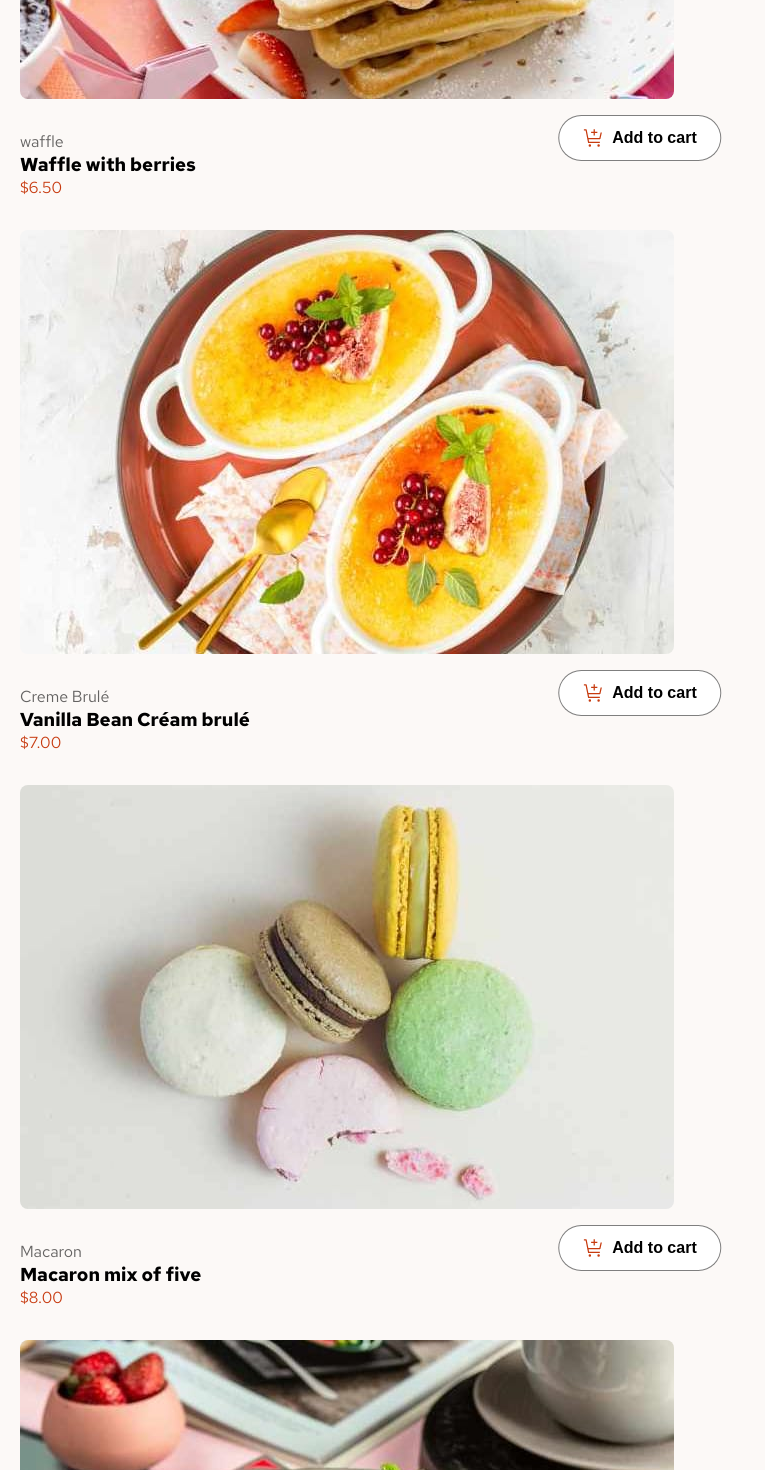
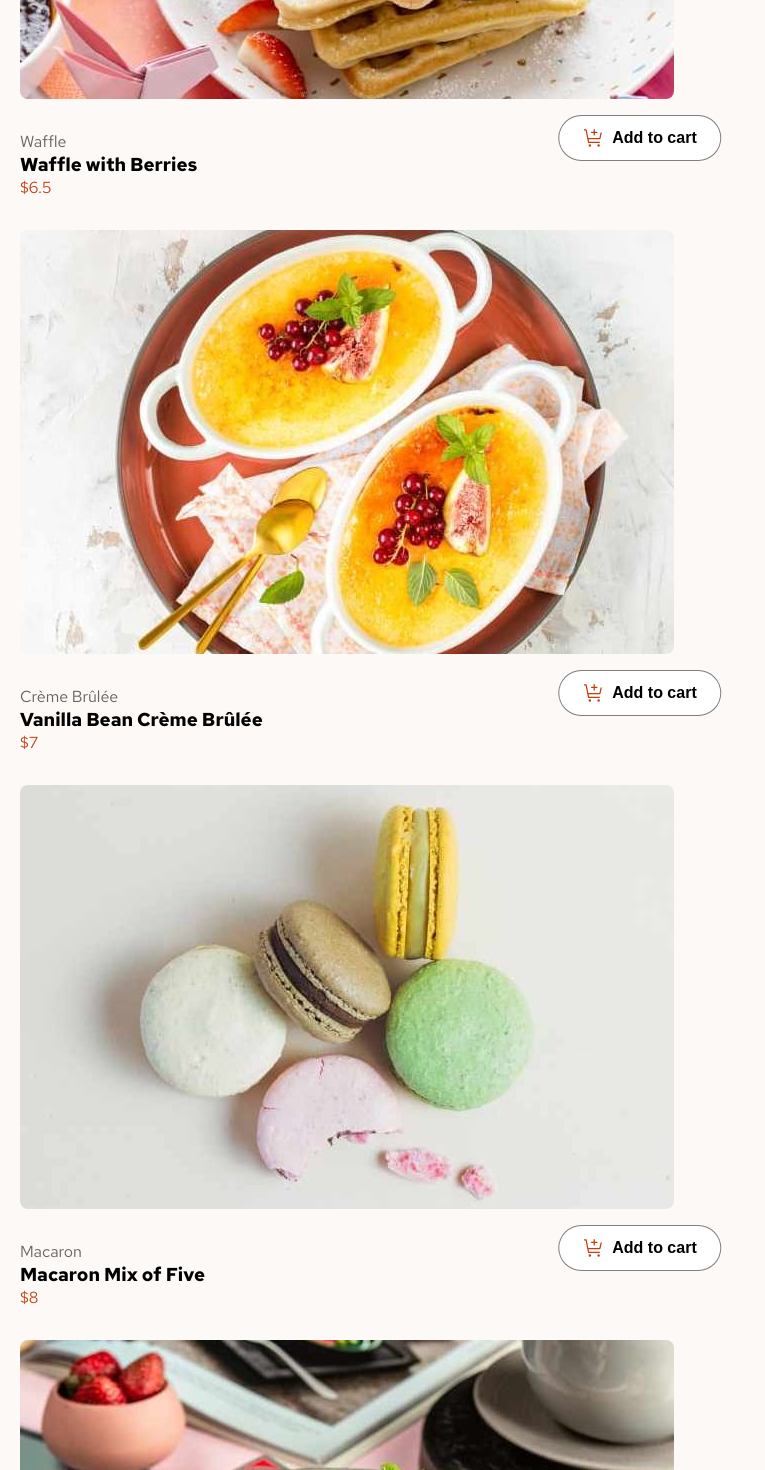
Before and after one commit to Medido1/Frontend-Mentor-Product-list-with-cart, a React (Vite) app: page / in a window 1280 px wide. Shown: the part 420-1890 px from the top of the page, without its empty margins (0-765 px from the left). Built offline with nearby package versions, Linux system fonts and the light colour scheme.

Commit message:
Fix img src not working from data.json

```diff
--- a/src/components/Dessert.jsx
+++ b/src/components/Dessert.jsx
@@ -4,10 +4,9 @@ import incrementIcon from '../assets/images/icon-increment-quantity.svg';
 import decrementIcon from '../assets/images/icon-decrement-quantity.svg';
 
 export default function Dessert(
-  {imgSrc, dessertType, dessertName, price, itemCount, setItemCount, setTotalCount}
+  {imgSrc, category, dessertName, price, itemCount, setItemCount, setTotalCount}
 ) {
   const [clicked, setIsClicked] = useState(false);
-
   function incrementCount() {
     setItemCount(count => count + 1);
     setTotalCount(totalCount => totalCount + 1);
@@ -26,7 +25,7 @@ export default function Dessert(
   return (
     <div className="dessert">
       <div className="img_container">
-        <img src={imgSrc} alt={dessertType} className='dessert_img'/>
+        <img src={imgSrc} alt={category} className='dessert_img'/>
         {!clicked &&
           <button className='add_to_cart_btn' onClick={handleClick}>
             <img src={addToCart} alt='cart icon'/>
@@ -50,9 +49,9 @@ export default function Dessert(
         }
       </div>
       <div className="info_container">
-        <p>{dessertType}</p>
+        <p>{category}</p>
         <h3>{dessertName}</h3>
-        <div className="price">{price}</div>
+        <div className="price">${price}</div>
       </div>
     </div>
   )
--- a/src/components/DessertsMenu.jsx
+++ b/src/components/DessertsMenu.jsx
@@ -1,64 +1,19 @@
-import React, { useState } from 'react';
+import React from 'react';
 import '../styles/DessertsMenu.css';
 import Dessert from './Dessert';
-import waffle from '../assets/images/image-waffle-mobile.jpg';
-import cremeBrulé from '../assets/images/image-creme-brulee-mobile.jpg';
-import macaron from '../assets/images/image-macaron-mobile.jpg';
-import tiramisu from '../assets/images/image-tiramisu-mobile.jpg';
-import baklavaMobile from '../assets/images/image-baklava-mobile.jpg';
-import pieMobile from '../assets/images/image-meringue-mobile.jpg';
-import cakeMobile from '../assets/images/image-cake-mobile.jpg';
-import brownieMobie from '../assets/images/image-brownie-mobile.jpg';
-import pannaCottaMobile from '../assets/images/image-panna-cotta-mobile.jpg';
 
 export default function DessertsMenu({itemCount, setItemCount, setTotalCount, data}) {
   return (
-    <div className="desserts_menu">
-      <Dessert
-        imgSrc={waffle} dessertType="waffle" dessertName="Waffle with berries"
-        price="$6.50" itemCount={itemCount} setItemCount={setItemCount}
-        setTotalCount={setTotalCount}
-      />
-      <Dessert
-        imgSrc={cremeBrulé} dessertType="Creme Brulé" dessertName="Vanilla Bean Créam brulé"
-        price="$7.00" itemCount={itemCount} setItemCount={setItemCount}
-        setTotalCount={setTotalCount}
-      />
-      <Dessert
-        imgSrc={macaron} dessertType="Macaron" dessertName="Macaron mix of five"
-        price="$8.00" itemCount={itemCount} setItemCount={setItemCount}
-        setTotalCount={setTotalCount}
-      />
-      <Dessert
-        imgSrc={tiramisu} dessertType="Tiramisu" dessertName="Classic Tiramisu"
-        price="$5.50" itemCount={itemCount} setItemCount={setItemCount}
-        setTotalCount={setTotalCount}
-      />
-      <Dessert
-        imgSrc={baklavaMobile} dessertType="Baklava" dessertName="Pistachio Baklava"
-        price="$4.00" itemCount={itemCount} setItemCount={setItemCount}
-        setTotalCount={setTotalCount}
-      />
-      <Dessert
-        imgSrc={pieMobile} dessertType="Pie" dessertName="Lemon Meringie Pie"
-        price="$5.00" itemCount={itemCount} setItemCount={setItemCount}
-        setTotalCount={setTotalCount}
-      />
-      <Dessert
-        imgSrc={cakeMobile} dessertType="Cake" dessertName="Red Velvet Cake"
-        price="$4.50" itemCount={itemCount} setItemCount={setItemCount}
-        setTotalCount={setTotalCount}
-      />
-      <Dessert
-        imgSrc={brownieMobie} dessertType="Brownie" dessertName="Salted Caramel Brownie"
-        price="$5.50" itemCount={itemCount} setItemCount={setItemCount}
-        setTotalCount={setTotalCount}
-      />
-      <Dessert
-        imgSrc={pannaCottaMobile} dessertType="Panna Cotta" dessertName="Vanilla Panna Cotta"
-        price="$6.50" itemCount={itemCount} setItemCount={setItemCount}
-        setTotalCount={setTotalCount}
-      />
-    </div>
+    <ul className="desserts_menu">
+      {data.map((info) => {
+        return <Dessert
+          imgSrc={info.image.mobile} category={info.category}
+          dessertName={info.name} price={info.price}
+          itemCount={itemCount} setItemCount={setItemCount}
+          setTotalCount={setTotalCount} key={info.name}
+          />
+
+      })}
+    </ul>
   )
 }
--- a/src/components/Main.jsx
+++ b/src/components/Main.jsx
@@ -1,7 +1,7 @@
 import React, { useState } from 'react';
 import DessertsMenu from './DessertsMenu';
 import YourCart from './YourCart';
-import data from '../assets/data.json';
+import data from '../data';
 
 export default function Main() {
   const [itemCount, setItemCount] = useState(0);
--- a/src/components/YourCart.jsx
+++ b/src/components/YourCart.jsx
@@ -1,4 +1,4 @@
-import React, { useState } from 'react';
+import React from 'react';
 import emptyCart from '../assets/images/illustration-empty-cart.svg';
 import '../styles/YourCart.css';
 
--- a/src/assets/data.json
+++ b/src/data.js
@@ -1,8 +1,18 @@
-[
+import waffleMobile from './assets/images/image-waffle-mobile.jpg';
+import crémeBruléMobile from './assets/images/image-creme-brulee-mobile.jpg';
+import MacaronMobile from './assets/images/image-macaron-mobile.jpg';
+import TiramisuMobile from './assets/images/image-tiramisu-mobile.jpg';
+import BaklavaMobile from './assets/images/image-baklava-mobile.jpg';
+import PieMobile from './assets/images/image-meringue-mobile.jpg';
+import CakeMobile from './assets/images/image-cake-mobile.jpg';
+import BrownieMobile from './assets/images/image-brownie-mobile.jpg';
+import PannaCottaMobile from './assets/images/image-panna-cotta-mobile.jpg';
+
+const data = [
     {
        "image": {
             "thumbnail": "./assets/images/image-waffle-thumbnail.jpg",
-            "mobile": "./assets/images/image-waffle-mobile.jpg",
+            "mobile": waffleMobile,
             "tablet": "./assets/images/image-waffle-tablet.jpg",
             "desktop": "./assets/images/image-waffle-desktop.jpg"
        },
@@ -13,7 +23,7 @@
     {
         "image": {
             "thumbnail": "./assets/images/image-creme-brulee-thumbnail.jpg",
-            "mobile": "./assets/images/image-creme-brulee-mobile.jpg",
+            "mobile": crémeBruléMobile,
             "tablet": "./assets/images/image-creme-brulee-tablet.jpg",
             "desktop": "./assets/images/image-creme-brulee-desktop.jpg"
         },
@@ -24,7 +34,7 @@
      {
         "image": {
             "thumbnail": "./assets/images/image-macaron-thumbnail.jpg",
-            "mobile": "./assets/images/image-macaron-mobile.jpg",
+            "mobile": MacaronMobile,
             "tablet": "./assets/images/image-macaron-tablet.jpg",
             "desktop": "./assets/images/image-macaron-desktop.jpg"
         },
@@ -35,7 +45,7 @@
      {
         "image": {
             "thumbnail": "./assets/images/image-tiramisu-thumbnail.jpg",
-            "mobile": "./assets/images/image-tiramisu-mobile.jpg",
+            "mobile": TiramisuMobile,
             "tablet": "./assets/images/image-tiramisu-tablet.jpg",
             "desktop": "./assets/images/image-tiramisu-desktop.jpg"
         },
@@ -46,7 +56,7 @@
      {
         "image": {
             "thumbnail": "./assets/images/image-baklava-thumbnail.jpg",
-            "mobile": "./assets/images/image-baklava-mobile.jpg",
+            "mobile": BaklavaMobile ,
             "tablet": "./assets/images/image-baklava-tablet.jpg",
             "desktop": "./assets/images/image-baklava-desktop.jpg"
         },
@@ -57,7 +67,7 @@
      {
         "image": {
             "thumbnail": "./assets/images/image-meringue-thumbnail.jpg",
-            "mobile": "./assets/images/image-meringue-mobile.jpg",
+            "mobile": PieMobile,
             "tablet": "./assets/images/image-meringue-tablet.jpg",
             "desktop": "./assets/images/image-meringue-desktop.jpg"
         },
@@ -68,7 +78,7 @@
      {
         "image": {
             "thumbnail": "./assets/images/image-cake-thumbnail.jpg",
-            "mobile": "./assets/images/image-cake-mobile.jpg",
+            "mobile": CakeMobile,
             "tablet": "./assets/images/image-cake-tablet.jpg",
             "desktop": "./assets/images/image-cake-desktop.jpg"
         },
@@ -79,7 +89,7 @@
      {
         "image": {
             "thumbnail": "./assets/images/image-brownie-thumbnail.jpg",
-            "mobile": "./assets/images/image-brownie-mobile.jpg",
+            "mobile": BrownieMobile,
             "tablet": "./assets/images/image-brownie-tablet.jpg",
             "desktop": "./assets/images/image-brownie-desktop.jpg"
         },
@@ -90,7 +100,7 @@
      {
         "image": {
             "thumbnail": "./assets/images/image-panna-cotta-thumbnail.jpg",
-            "mobile": "./assets/images/image-panna-cotta-mobile.jpg",
+            "mobile": PannaCottaMobile,
             "tablet": "./assets/images/image-panna-cotta-tablet.jpg",
             "desktop": "./assets/images/image-panna-cotta-desktop.jpg"
         },
@@ -99,3 +109,5 @@
         "price": 6.50
      }
 ]
+
+export default data;
```
